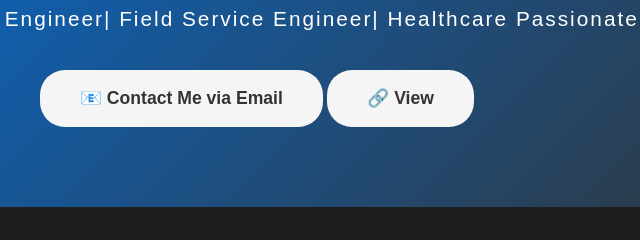
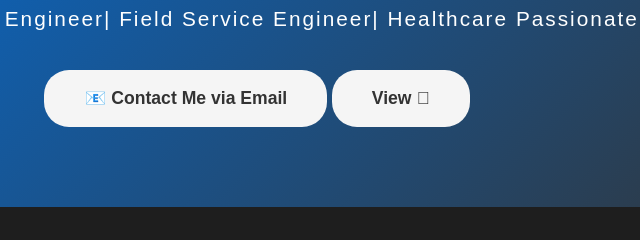
Before and after one commit to mohamed123vfvfwv/portfolio, a plain HTML site: page index.html in a window 1280 px wide. Shown: the part 154-394 px from the top of the page, 383-1023 px from the left. Drawn offline with nearby package versions, Linux system fonts and the light colour scheme.

Commit message:
Update index.html

```diff
--- a/index.html
+++ b/index.html
@@ -193,7 +193,7 @@
         <p class="fade-in">Biomedical Engineer| Field Service Engineer| Healthcare Passionate</p>
         <div class="fade-in">
             <a href="mailto:mohamedmoussa11710@gmail.com" class="btn btn-light btn-custom">📧 Contact Me via Email</a>
-            <a href="http://www.linkedin.com/in/mohamed-moussa-bedir" target="_blank" class="btn btn-light btn-custom">🔗 View <i class="bi bi-linkedin"></a>
+            <a href="http://www.linkedin.com/in/mohamed-moussa-bedir" target="_blank" class="btn btn-light btn-custom"> View &#xF472;</a>
         </div>
     </header>
 
```
